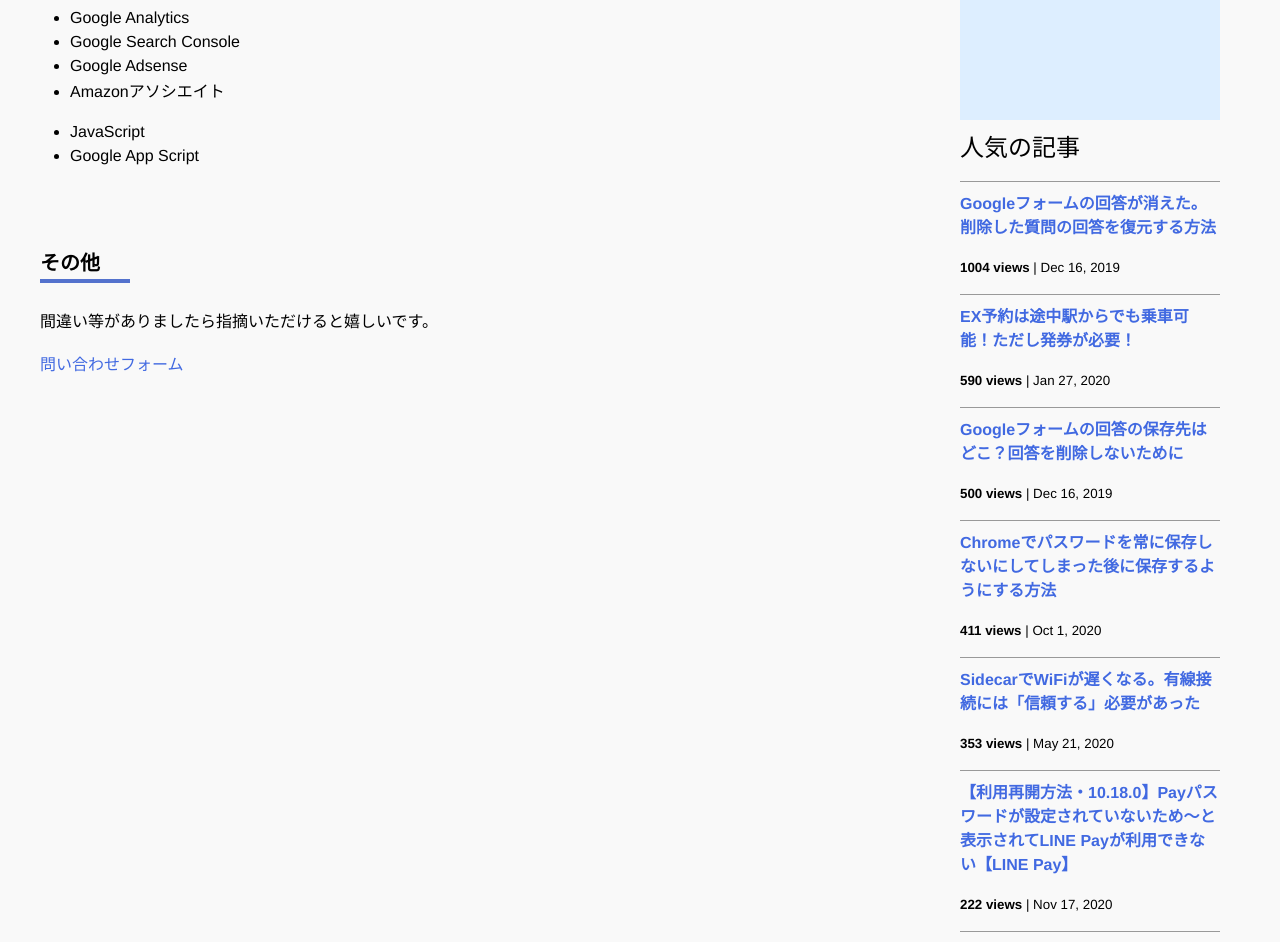
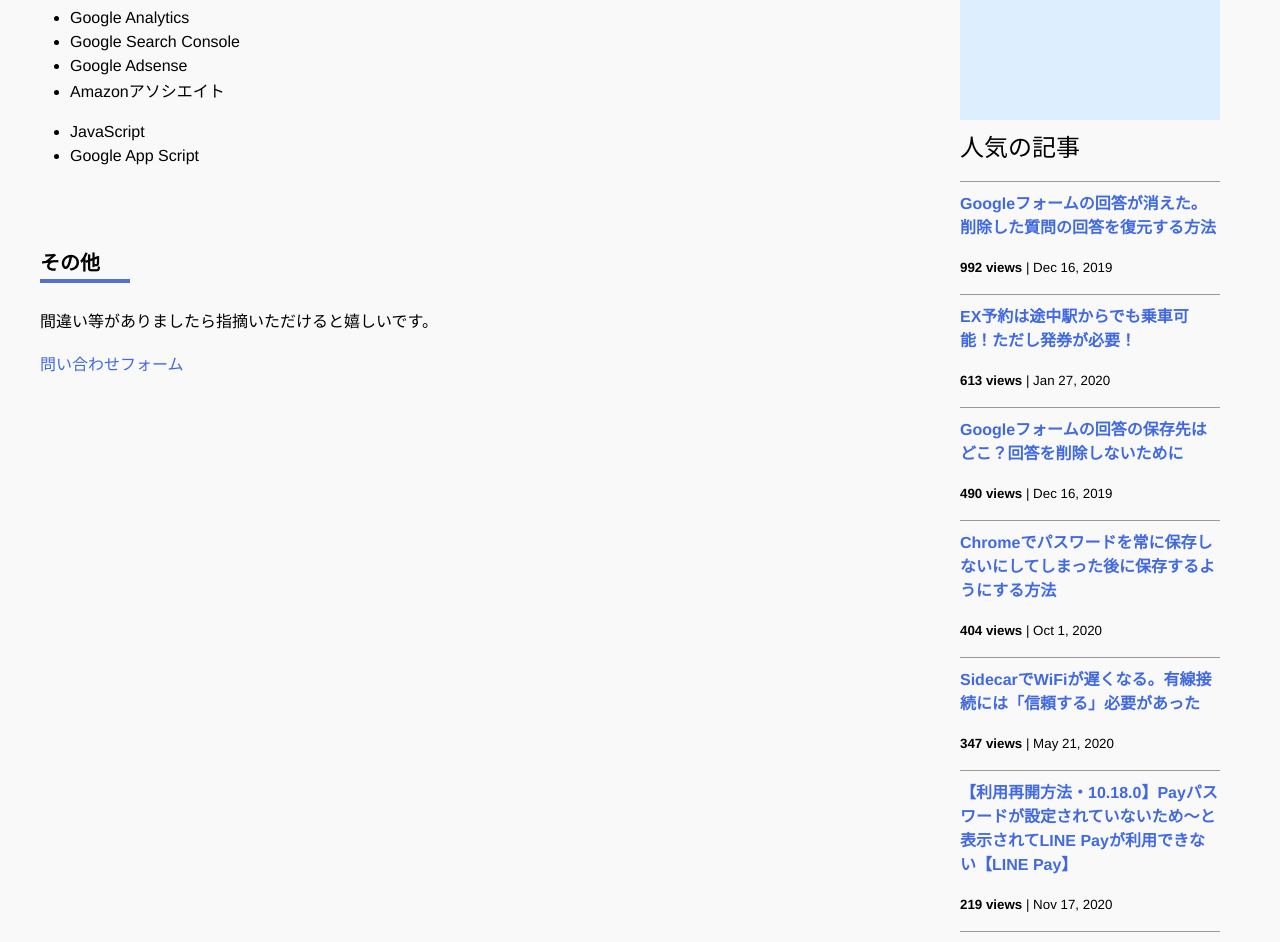
Before and after one commit to iwanaminami/shoyaiwaname, a Jekyll site: the page built from about.markdown, in a window 1280 px wide and 1400 px high, scrolled down 693 px. Shown: the top 942 px of the window. Built offline with Jekyll 4.4.1, drawn with Linux system fonts in a browser that asks for light colours; nearby versions of some CDN libraries; comment, search, counter and statistics services are not loaded.

Commit message:
a new commit message

```diff
--- a/_data/popularposts.yml
+++ b/_data/popularposts.yml
@@ -1,17 +1,17 @@
 side:
-  - view: 1004
+  - view: 992
     url: /2019/12/16/restore-googleform.html
-  - view: 590
+  - view: 613
     url: /2020/01/27/ex-rideontheway.html
-  - view: 500
+  - view: 490
     url: /2019/12/16/googleform-answers.html
-  - view: 411
+  - view: 404
     url: /2020/10/01/googlepassword.html
-  - view: 353
+  - view: 347
     url: /2020/05/21/sidecar-via-cable.html
-  - view: 222
+  - view: 219
     url: /2020/11/17/linepay.html
   - view: 121
     url: /2020/01/23/sfcgold.html
-  - view: 114
+  - view: 115
     url: /2021/05/18/image-compression-word.html
```
